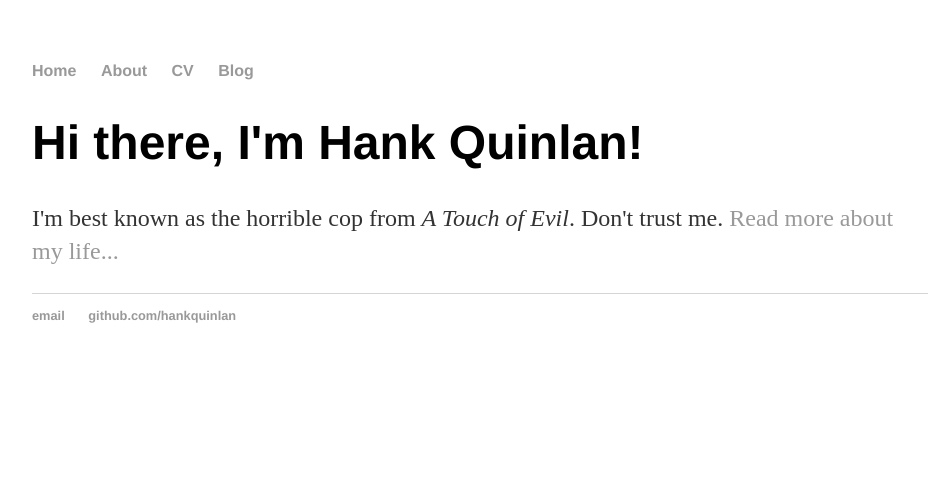
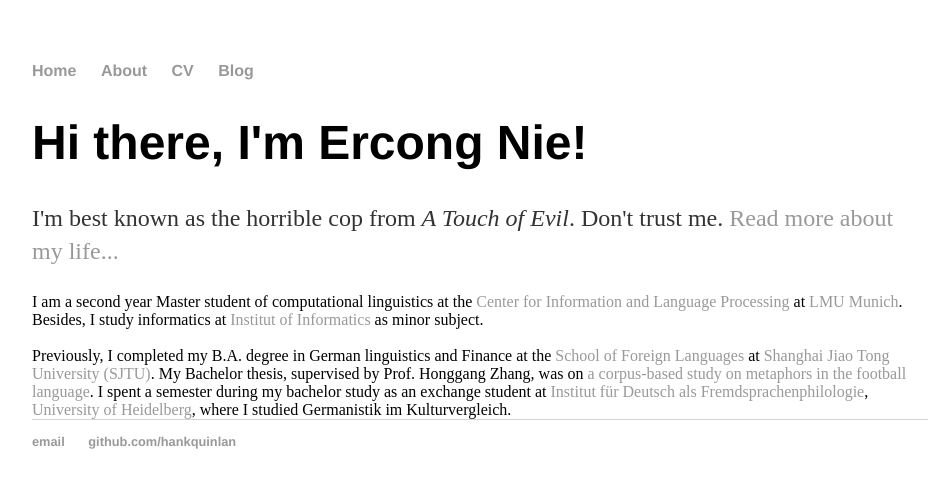
Before and after one commit to ercong21/ercong21.github.io, a Jekyll site: the page built from index.html, in a window 1280 px wide. Shown: the top 488 px of the page, without its empty margins (160-1097 px from the left). Built offline with Jekyll 4.4.1, drawn with Linux system fonts in a browser that asks for light colours.

Commit message:
Update index.html

```diff
--- a/index.html
+++ b/index.html
@@ -1,9 +1,14 @@
 ---
 layout: default
-title: Hank Quinlan, Horrible Cop
+title: Ercong Nie
 ---
 
 		<div class="blurb">
-			<h1>Hi there, I'm Hank Quinlan!</h1>
+			<h1>Hi there, I'm Ercong Nie!</h1>
 			<p>I'm best known as the horrible cop from <em>A Touch of Evil</em>. Don't trust me. <a href="/about">Read more about my life...</a></p>
+			         I am a second year Master student of computational linguistics at the <a href="https://www.cis.uni-muenchen.de">Center for Information and Language Processing</a> at <a href="https://www.en.uni-muenchen.de/index.html">LMU Munich</a>. Besides, I study informatics at <a href="">Institut of Informatics</a> as minor subject.<br><br>
+
+         Previously, I completed my B.A. degree in German linguistics and Finance at the <a href="https://sfl.sjtu.edu.cn/En">School of Foreign Languages</a> at <a href="http://en.sjtu.edu.cn/">Shanghai Jiao Tong University (SJTU)</a>.
+          My Bachelor thesis, supervised by Prof. Honggang Zhang, was on <a href="Files/bachelor_thesis.pdf">a corpus-based study on metaphors in the football language</a>.
+        I spent a semester during my bachelor study as an exchange student at <a href="https://www.idf.uni-heidelberg.de/">Institut für Deutsch als Fremdsprachenphilologie</a>, <a href="https://www.uni-heidelberg.de/en">University of Heidelberg</a>, where I studied Germanistik im Kulturvergleich.
 		</div>
```
